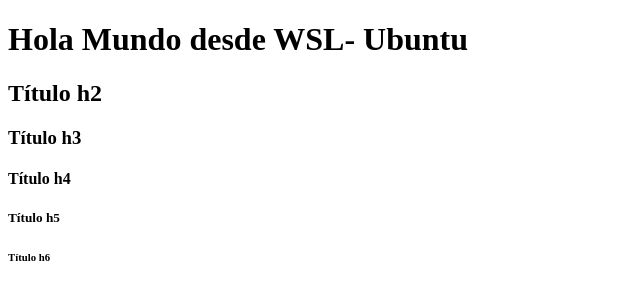
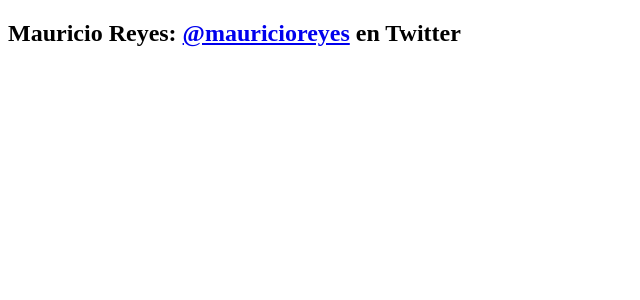
Before and after one commit to mauriicioreyes/proyectoDemoCursoPrework, a plain HTML site: page index.html in a window 1280 px wide. Shown: the whole page, without its empty margins (0-640 px from the left). Drawn offline with Linux system fonts and the light colour scheme.

Commit message:
Agregué vinculo a Twitter personal

```diff
--- a/index.html
+++ b/index.html
@@ -7,11 +7,6 @@
     <title>Prework Windows</title>
 </head>
 <body>
-    <h1>Hola Mundo desde WSL- Ubuntu</h1>
-    <h2>Título h2</h2>
-    <h3>Título h3</h3>
-    <h4>Título h4</h4>
-    <h5>Título h5</h5>
-    <h6>Título h6</h6>
+    <h2>Mauricio Reyes: <a href="https://twitter.com/MauricioReyesDJ">@mauricioreyes</a> en Twitter</h2>
 </body>
 </html>
```
